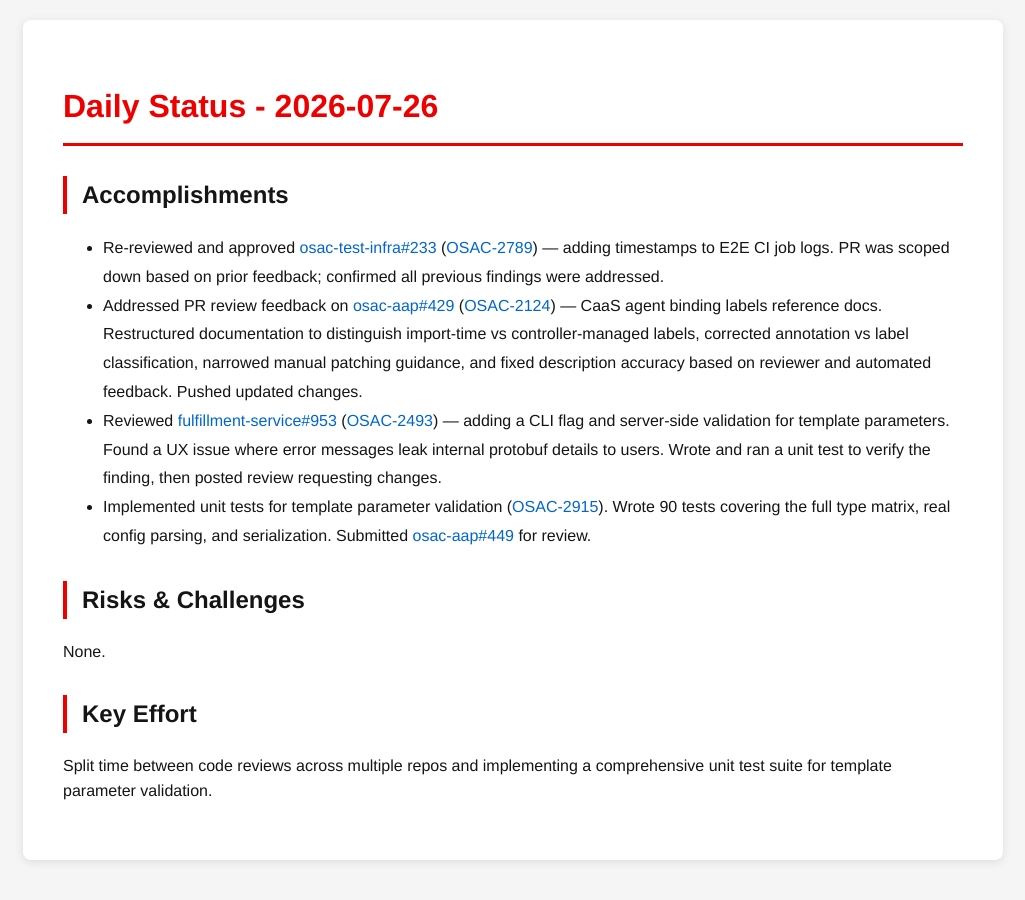
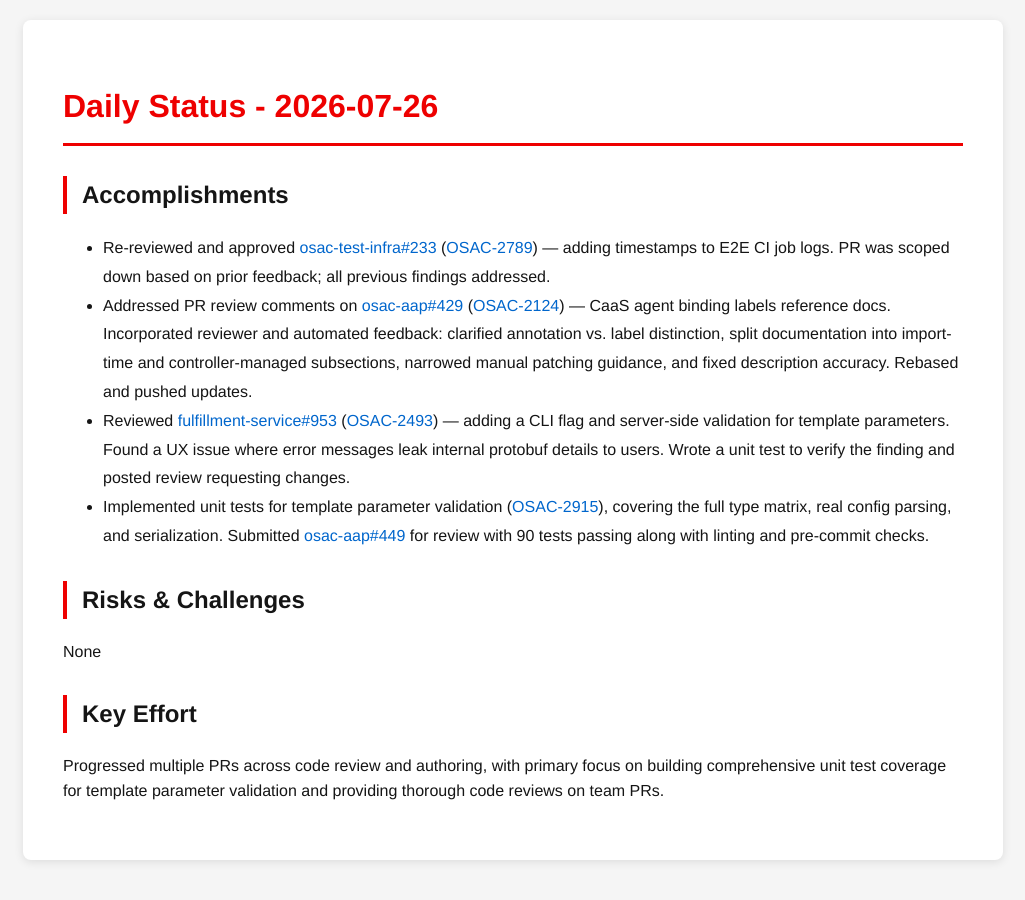
Before and after one commit to tzvatot/daily-status, a Jekyll site: the page built from 2026-07-26.md, in a window 1280 px wide. Shown: the whole page, without its empty margins (127-1152 px from the left). Built offline with Jekyll 4.4.1, drawn with Linux system fonts in a browser that asks for light colours.

Commit message:
Daily status update - 2026-07-26

```diff
--- a/2026-07-26.md
+++ b/2026-07-26.md
@@ -7,13 +7,13 @@
 # Daily Status - 2026-07-26
 
 ## Accomplishments
-- Re-reviewed and approved [osac-test-infra#233](https://github.com/osac-project/osac-test-infra/pull/233) ([OSAC-2789](https://redhat.atlassian.net/browse/OSAC-2789)) — adding timestamps to E2E CI job logs. PR was scoped down based on prior feedback; confirmed all previous findings were addressed.
-- Addressed PR review feedback on [osac-aap#429](https://github.com/osac-project/osac-aap/pull/429) ([OSAC-2124](https://redhat.atlassian.net/browse/OSAC-2124)) — CaaS agent binding labels reference docs. Restructured documentation to distinguish import-time vs controller-managed labels, corrected annotation vs label classification, narrowed manual patching guidance, and fixed description accuracy based on reviewer and automated feedback. Pushed updated changes.
-- Reviewed [fulfillment-service#953](https://github.com/osac-project/fulfillment-service/pull/953) ([OSAC-2493](https://redhat.atlassian.net/browse/OSAC-2493)) — adding a CLI flag and server-side validation for template parameters. Found a UX issue where error messages leak internal protobuf details to users. Wrote and ran a unit test to verify the finding, then posted review requesting changes.
-- Implemented unit tests for template parameter validation ([OSAC-2915](https://redhat.atlassian.net/browse/OSAC-2915)). Wrote 90 tests covering the full type matrix, real config parsing, and serialization. Submitted [osac-aap#449](https://github.com/osac-project/osac-aap/pull/449) for review.
+- Re-reviewed and approved [osac-test-infra#233](https://github.com/osac-project/osac-test-infra/pull/233) ([OSAC-2789](https://redhat.atlassian.net/browse/OSAC-2789)) — adding timestamps to E2E CI job logs. PR was scoped down based on prior feedback; all previous findings addressed.
+- Addressed PR review comments on [osac-aap#429](https://github.com/osac-project/osac-aap/pull/429) ([OSAC-2124](https://redhat.atlassian.net/browse/OSAC-2124)) — CaaS agent binding labels reference docs. Incorporated reviewer and automated feedback: clarified annotation vs. label distinction, split documentation into import-time and controller-managed subsections, narrowed manual patching guidance, and fixed description accuracy. Rebased and pushed updates.
+- Reviewed [fulfillment-service#953](https://github.com/osac-project/fulfillment-service/pull/953) ([OSAC-2493](https://redhat.atlassian.net/browse/OSAC-2493)) — adding a CLI flag and server-side validation for template parameters. Found a UX issue where error messages leak internal protobuf details to users. Wrote a unit test to verify the finding and posted review requesting changes.
+- Implemented unit tests for template parameter validation ([OSAC-2915](https://redhat.atlassian.net/browse/OSAC-2915)), covering the full type matrix, real config parsing, and serialization. Submitted [osac-aap#449](https://github.com/osac-project/osac-aap/pull/449) for review with 90 tests passing along with linting and pre-commit checks.
 
 ## Risks & Challenges
-None.
+None
 
 ## Key Effort
-Split time between code reviews across multiple repos and implementing a comprehensive unit test suite for template parameter validation.
+Progressed multiple PRs across code review and authoring, with primary focus on building comprehensive unit test coverage for template parameter validation and providing thorough code reviews on team PRs.
```
